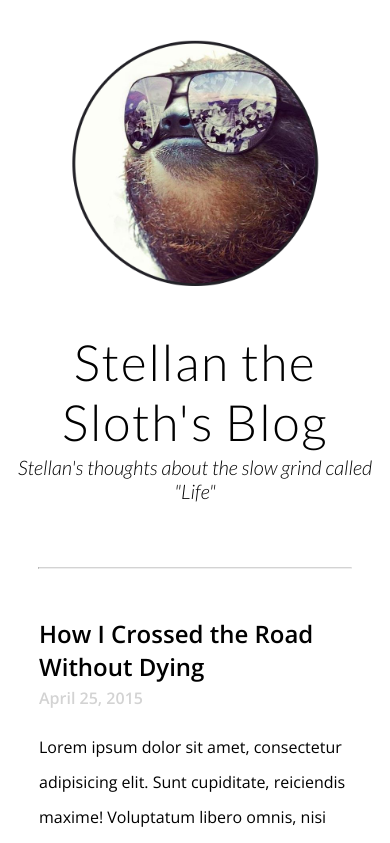
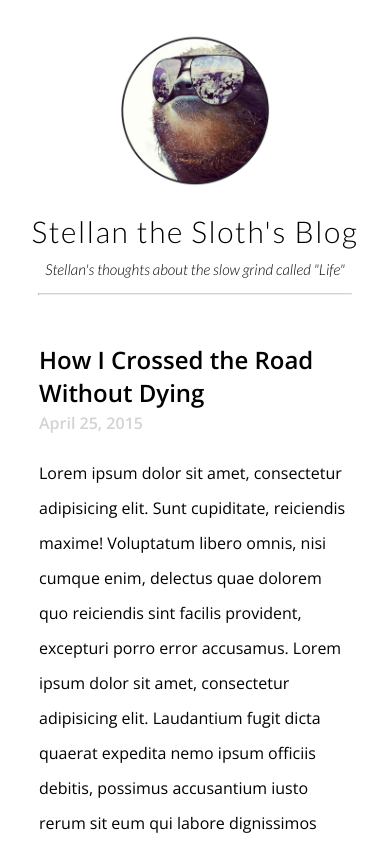
Before and after one commit to georgiaboy02/simple-blog, a plain HTML site: page index.html in a window 390 px wide. Shown: the top 843 px of the page. Drawn offline with nearby package versions, Linux system fonts and the light colour scheme.

Commit message:
finalized desktop sizing changes

```diff
--- a/css/style.css
+++ b/css/style.css
@@ -456,13 +456,13 @@ div {
 }
 .head h3 {
   font-family: "Lato", sans-serif;
-  margin-top: -1.5em;
+  margin-top: -18px;
   font-weight: 300;
   font-size: 20px;
 }
 .head hr {
   width: 80%;
-  margin-top: 4rem;
+  margin-top: 64px;
   border-top: .25px solid LightGray;
 }
 .content {
@@ -474,12 +474,12 @@ div {
   font-family: "Open Sans", sans-serif;
   font-size: 24px;
   font-weight: 600;
-  margin-top: 2em;
+  margin-top: 48px;
 }
 .content h4 {
   font-family: "Open Sans", sans-serif;
   font-size: 16px;
-  margin-top: -1em;
+  margin-top: -16px;
   color: LightGray;
   font-weight: 600;
 }
@@ -518,6 +518,19 @@ div {
   font-weight: 400;
 }
 @media only screen and (max-width: 500px) {
+    .head img {
+      width: 150px;
+    }
+    .head h1 {
+      font-size: 30px;
+    }
+    .head h3 {
+      font-size: 15px;
+      margin-top: -10px;
+    }
+    .head hr {
+      margin-top: 10px;
+    }
     .foot p {
         width: 80%;
     }
```
